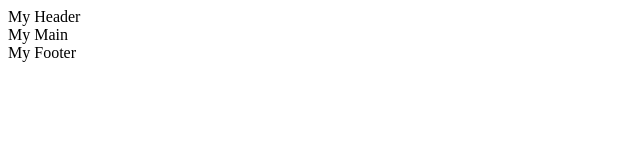
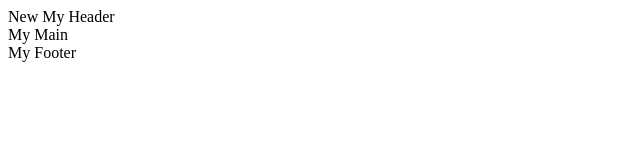
Before and after one commit to Slavushka/GIT_test2, a plain HTML site: page index.html in a window 1280 px wide. Shown: the full height of the page, 0-640 px from the left. Drawn offline with Linux system fonts and the light colour scheme.

Commit message:
Изменён заголовок в Header

```diff
--- a/index.html
+++ b/index.html
@@ -6,7 +6,7 @@
   <title>New Title</title>
 </head>
 <body>
-  <header>My Header</header>
+  <header>New My Header</header>
   <main>My Main</main>
   <footer>My Footer</footer>
 </body>
```
